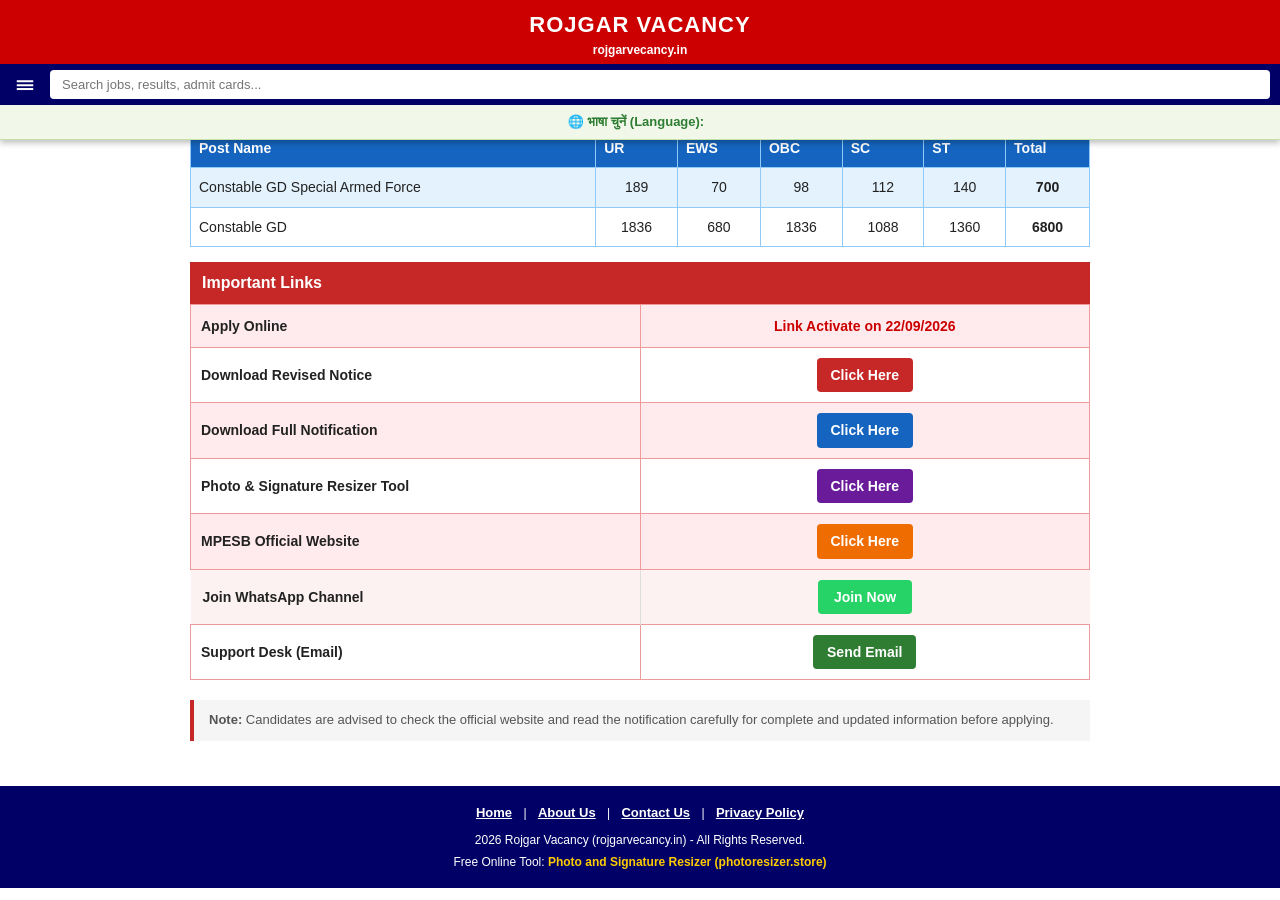
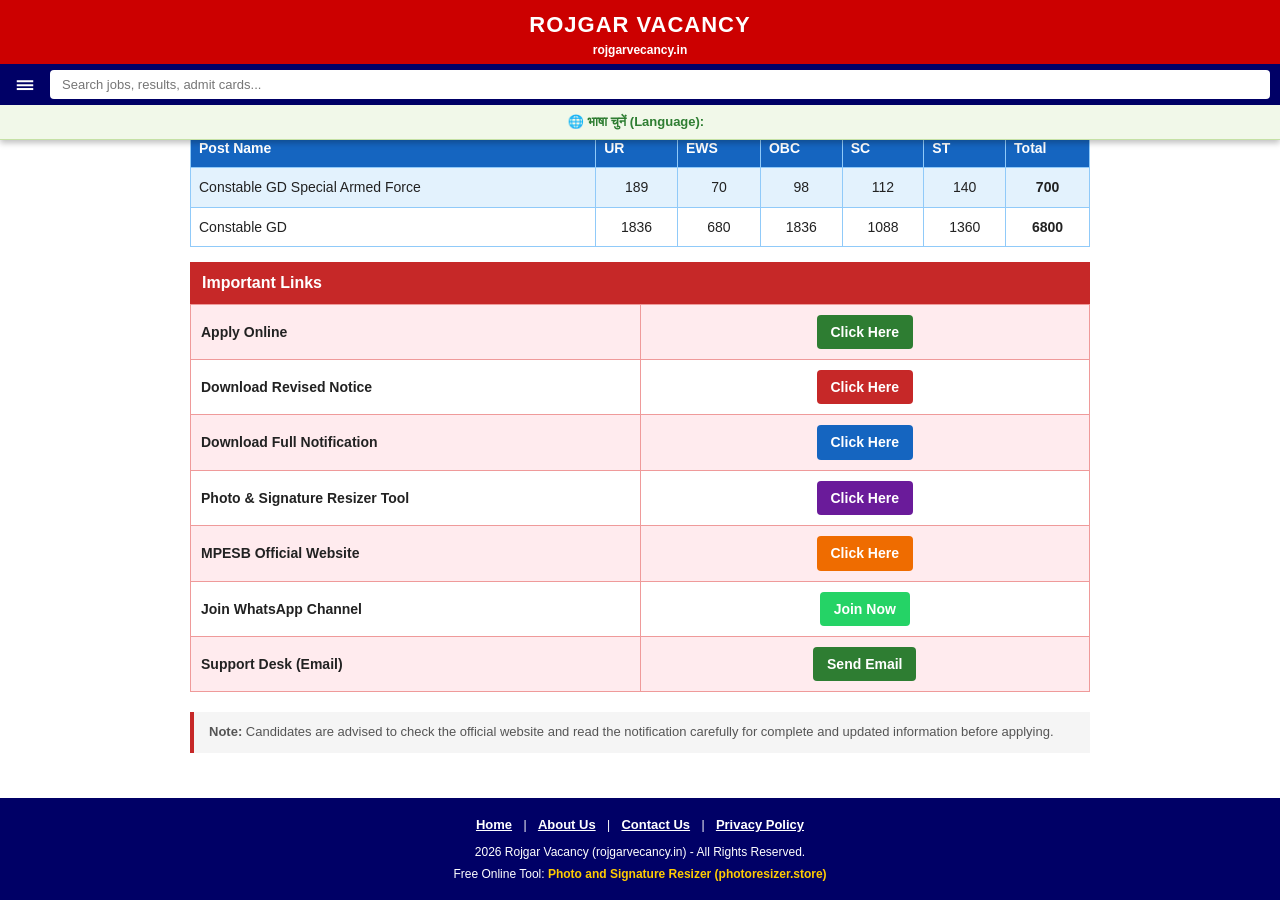
Before and after one commit to Rojgarvacancy/Rojgar-vacancy-, a Jekyll site: the page built from _posts/2026-09-20-mpesb-mp-police-constable-recruitment-2026.md, in a window 1280 px wide and 900 px high, scrolled down 1292 px. Built offline with Jekyll 4.4.1, drawn with Linux system fonts in a browser that asks for light colours.

Commit message:
Update and rename 2026-09-17-mpesb-mp-police-constable-recruitment-2026.md to 2026-09-20-mpesb-mp-police-constable-recruitment-2026.md

```diff
--- a/_posts/2026-09-17-mpesb-mp-police-constable-recruitment-2026.md
+++ b/_posts/2026-09-20-mpesb-mp-police-constable-recruitment-2026.md
@@ -161,20 +161,20 @@ categories: ["Latest Jobs"]
     <tbody>
       <tr style="background: rgb(255, 235, 238);">
         <td style="border: 1px solid rgb(239, 154, 154); padding: 10px; width: 50%;"><strong>Apply Online</strong></td>
-        <td style="border: 1px solid rgb(239, 154, 154); padding: 10px; text-align: center; color: #cc0000; font-weight: bold;">
-          Link Activate on 22/09/2026
+        <td style="border: 1px solid rgb(239, 154, 154); padding: 10px; text-align: center;">
+          <a href="https://esb.mponline.gov.in/Portal/Examinations/Vyapam/examsList.aspx" style="background: rgb(46, 125, 50); border-radius: 4px; color: white; font-weight: bold; padding: 6px 14px; text-decoration: none; display: inline-block;" target="_blank" rel="noopener noreferrer">Click Here</a>
         </td>
       </tr>
       <tr>
         <td style="border: 1px solid rgb(239, 154, 154); padding: 10px;"><strong>Download Revised Notice</strong></td>
         <td style="border: 1px solid rgb(239, 154, 154); padding: 10px; text-align: center;">
-          <a href="https://esb.mp.gov.in/Rulebooks/RB_2026/PCRT_2026_Rulebook_Revised_Page_01_15092026.pdf" style="background: rgb(198, 40, 40); border-radius: 4px; color: white; font-weight: bold; padding: 6px 14px; text-decoration: none; display: inline-block;" target="_blank">Click Here</a>
+          <a href="https://esb.mp.gov.in/Rulebooks/RB_2026/PCRT_2026_Rulebook_Revised_Page_01_15092026.pdf" style="background: rgb(198, 40, 40); border-radius: 4px; color: white; font-weight: bold; padding: 6px 14px; text-decoration: none; display: inline-block;" target="_blank" rel="noopener noreferrer">Click Here</a>
         </td>
       </tr>
       <tr style="background: rgb(255, 235, 238);">
         <td style="border: 1px solid rgb(239, 154, 154); padding: 10px;"><strong>Download Full Notification</strong></td>
         <td style="border: 1px solid rgb(239, 154, 154); padding: 10px; text-align: center;">
-          <a href="https://esb.mp.gov.in/Rulebooks/RB_2026/PCRT_GD_2026_RuleBook_09092026.pdf" style="background: rgb(21, 101, 192); border-radius: 4px; color: white; font-weight: bold; padding: 6px 14px; text-decoration: none; display: inline-block;" target="_blank">Click Here</a>
+          <a href="https://esb.mp.gov.in/Rulebooks/RB_2026/PCRT_GD_2026_RuleBook_09092026.pdf" style="background: rgb(21, 101, 192); border-radius: 4px; color: white; font-weight: bold; padding: 6px 14px; text-decoration: none; display: inline-block;" target="_blank" rel="noopener noreferrer">Click Here</a>
         </td>
       </tr>
       <tr>
@@ -186,13 +186,19 @@ categories: ["Latest Jobs"]
       <tr style="background: rgb(255, 235, 238);">
         <td style="border: 1px solid rgb(239, 154, 154); padding: 10px;"><strong>MPESB Official Website</strong></td>
         <td style="border: 1px solid rgb(239, 154, 154); padding: 10px; text-align: center;">
-          <a href="https://esb.mp.gov.in/e_default.html" style="background: rgb(239, 108, 0); border-radius: 4px; color: white; font-weight: bold; padding: 6px 14px; text-decoration: none; display: inline-block;" target="_blank">Click Here</a>
+          <a href="https://esb.mp.gov.in/e_default.html" style="background: rgb(239, 108, 0); border-radius: 4px; color: white; font-weight: bold; padding: 6px 14px; text-decoration: none; display: inline-block;" target="_blank" rel="noopener noreferrer">Click Here</a>
         </td>
       </tr>
       <tr>
+        <td style="border: 1px solid rgb(239, 154, 154); padding: 10px;"><strong>Join WhatsApp Channel</strong></td>
+        <td style="border: 1px solid rgb(239, 154, 154); padding: 10px; text-align: center;">
+          <a href="https://whatsapp.com/channel/0029Vb97OOiK5cD6SAWpDm15" target="_blank" rel="noopener noreferrer" style="background: rgb(37, 211, 102); border-radius: 4px; color: white; font-weight: bold; padding: 6px 14px; text-decoration: none; display: inline-block;">Join Now</a>
+        </td>
+      </tr>
+      <tr style="background: rgb(255, 235, 238);">
         <td style="border: 1px solid rgb(239, 154, 154); padding: 10px;"><strong>Support Desk (Email)</strong></td>
         <td style="border: 1px solid rgb(239, 154, 154); padding: 10px; text-align: center;">
-          <a href="mailto:rojgarvecancy.in@gmail.com" style="background: rgb(46, 125, 50); border-radius: 4px; color: white; font-weight: bold; padding: 6px 14px; text-decoration: none; display: inline-block;">rojgarvecancy.in@gmail.com</a>
+          <a href="mailto:rojgarvecancy.in@gmail.com" style="background: rgb(46, 125, 50); border-radius: 4px; color: white; font-weight: bold; padding: 6px 14px; text-decoration: none; display: inline-block;">Send Email</a>
         </td>
       </tr>
     </tbody>
```
Also changed, not shown: other parts of _posts/2026-09-20-mpesb-mp-police-constable-recruitment-2026.md (+1 -1 lines).
